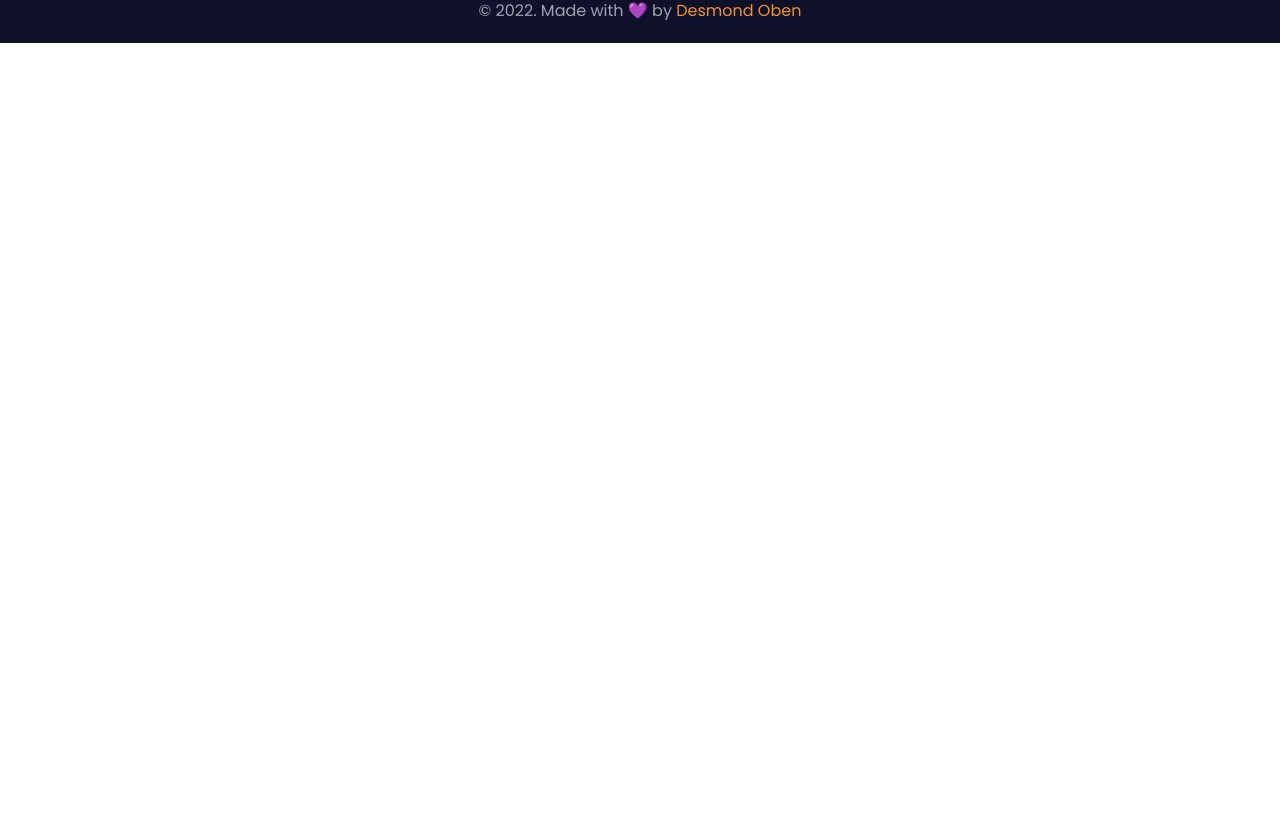
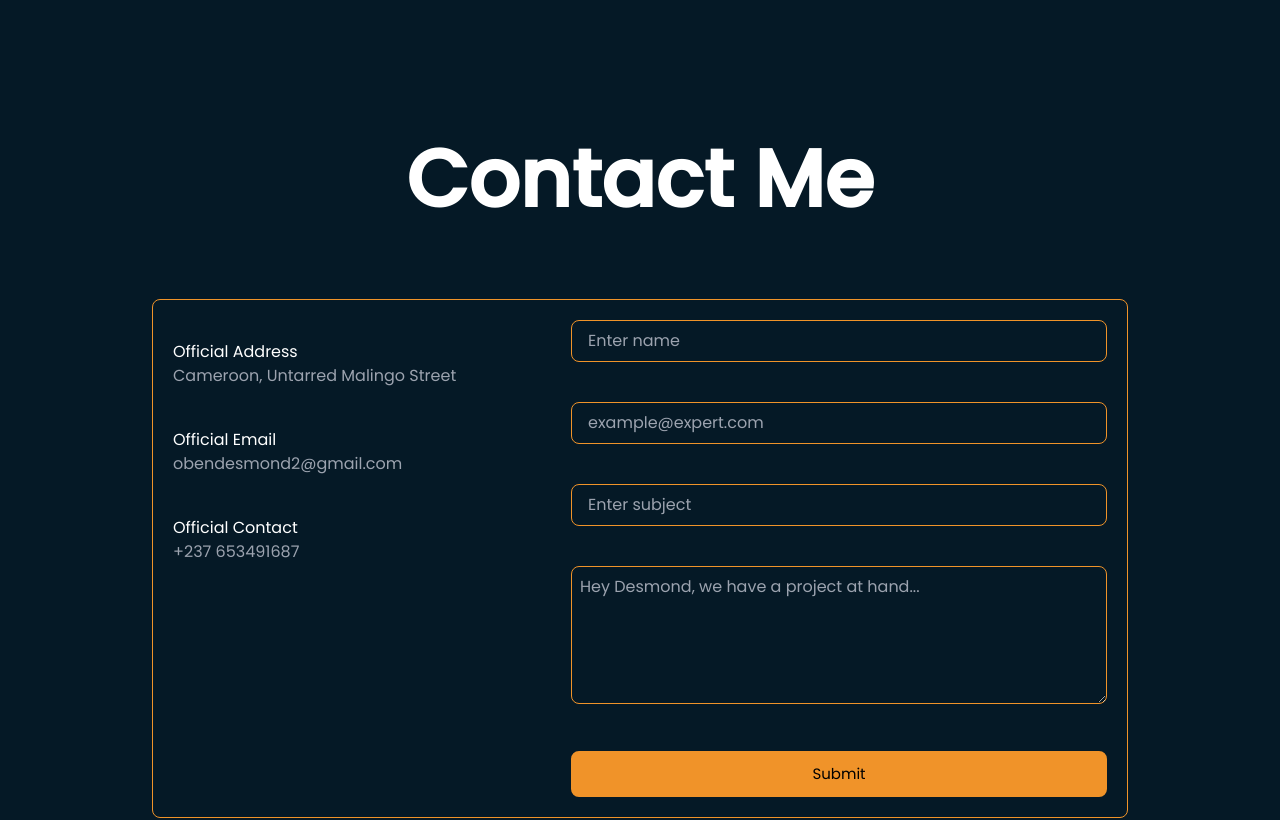
Before and after one commit to obendesmond/Portfolio, a Next.js app: page / in a window 1280 px wide. Shown: the part 6220-7040 px from the top of the page. Before the commit the page ends 6263 px from the top, so only its background shows below. Built offline with nearby package versions, Linux system fonts and the light colour scheme.

Commit message:
fix contact form

```diff
--- a/src/components/Button.js
+++ b/src/components/Button.js
@@ -4,8 +4,10 @@ export default function Button({ text, bordered, onClick, Icon }) {
   return (
     <button
       onClick={onClick}
-      className={`px-5 text-[13px] py-[10px] rounded-lg border-2 border-myOrange bg-myOrange text-white ${
-        bordered && "bg-opacity-20"
+      className={`transition ease-in-out px-5 text-[13px] py-[10px] rounded-lg border-2 border-myOrange bg-myOrange text-white ${
+        bordered
+          ? "text-white bg-opacity-20 hover:text-black hover:bg-opacity-100"
+          : "text-black hover:text-white hover:bg-opacity-20"
       } md:px-6 md:py-[10px] md:text-[15px]`}
     >
       {text} {Icon && <Icon />}
--- a/src/components/sections/ContactSection.js
+++ b/src/components/sections/ContactSection.js
@@ -5,22 +5,13 @@ import Title from "../Title";
 
 export default function ContactSection() {
   return (
-    <div
-      id="contact"
-      className="bg-myDark border-t-[20px] border-myBorder px-10 py-20 md:space-y-0"
-    >
+    <div id="contact" className="bg-[#051926] pt-40 px-10 py-20 md:space-y-0">
       {/* top title */}
-      <div className="mb-10">
-        <Title right>
-          <span
-            className="text-myYellow bg-clip-text text-transparent
-          bg-gradient-to-r from-myYellow to-myGreen"
-          >
-            Contact Me
-          </span>
-        </Title>
-      </div>
-      <div className="container mx-auto border border-myYellow rounded-xl">
+      <h1 className="leading-[60px] mb-20 text-center text-5xl font-bold text-white md:text-[80px] md:leading-[80px]">
+        Contact Me
+      </h1>
+
+      <div className="container mx-auto border border-myOrange rounded-lg">
         <div className="flex flex-col-reverse items-center justify-center md:flex-row md:space-x-10">
           <div className="flex-col self-start mt-5 w-full rounded-lg">
             <div className="p-5 rounded-t-xl">
@@ -40,28 +31,28 @@ export default function ContactSection() {
             <input
               type="text"
               placeholder="Enter name"
-              className="text-gray-400 outline-none bg-transparent border border-myGreen w-full py-2 px-4 rounded-full"
+              className="text-white outline-none bg-transparent border border-myOrange w-full py-2 px-4 rounded-lg"
             />
             <input
               type="email"
               placeholder="example@expert.com"
-              className="text-gray-400 outline-none bg-transparent border border-myGreen w-full py-2 px-4 rounded-full"
+              className="text-white outline-none bg-transparent border border-myOrange w-full py-2 px-4 rounded-lg"
             />
             <input
               type="text"
               placeholder="Enter subject"
-              className="text-gray-400 outline-none bg-transparent border border-myGreen w-full py-2 px-4 rounded-full"
+              className="text-white outline-none bg-transparent border border-myOrange w-full py-2 px-4 rounded-lg"
             />
             <textarea
               placeholder="Hey Desmond, we have a project at hand..."
-              className="text-gray-400 outline-none bg-transparent border border-myGreen rounded-xl w-full p-2"
+              className="text-white outline-none bg-transparent border border-myOrange rounded-lg w-full p-2"
               name="messageArea"
               id="messageArea"
               cols="30"
               rows="5"
             />
 
-            <button className="w-full py-3 px-5 outline-none whitespace-nowrap font-bold text-white border-2 border-myYellow bg-myGreen rounded-full hover:text-black hover:bg-myYellow hover:border-myGreen">
+            <button className="w-full transition ease-in-out px-5 text-[13px] py-[10px] rounded-lg border-2 border-myOrange bg-myOrange text-black hover:text-white hover:bg-opacity-20 md:px-6 md:py-[10px] md:text-[15px]">
               Submit
             </button>
           </div>
--- a/src/pages/index.js
+++ b/src/pages/index.js
@@ -37,7 +37,7 @@ export default function Home({ projectsData, certificates }) {
       <SkillsSection />
       <EducationSection certificatesData={certificates} />
       <TestimonialsSection />
-      {/* <ContactSection /> */}
+      <ContactSection />
       <FooterSection />
     </div>
   );
```
